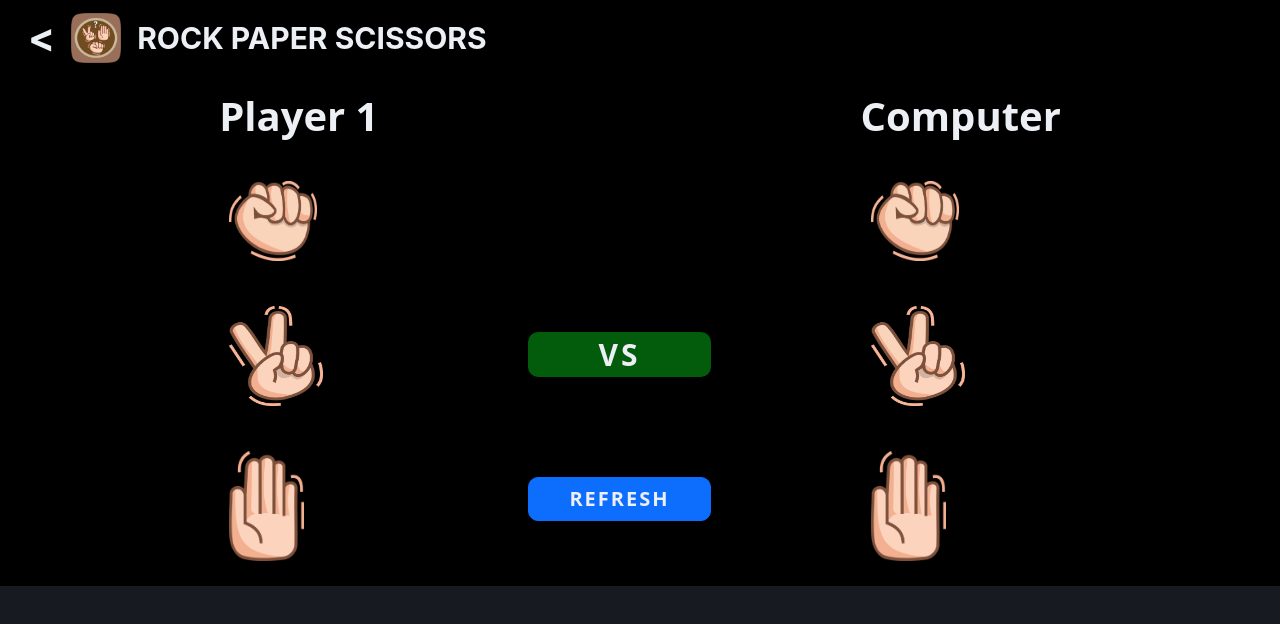
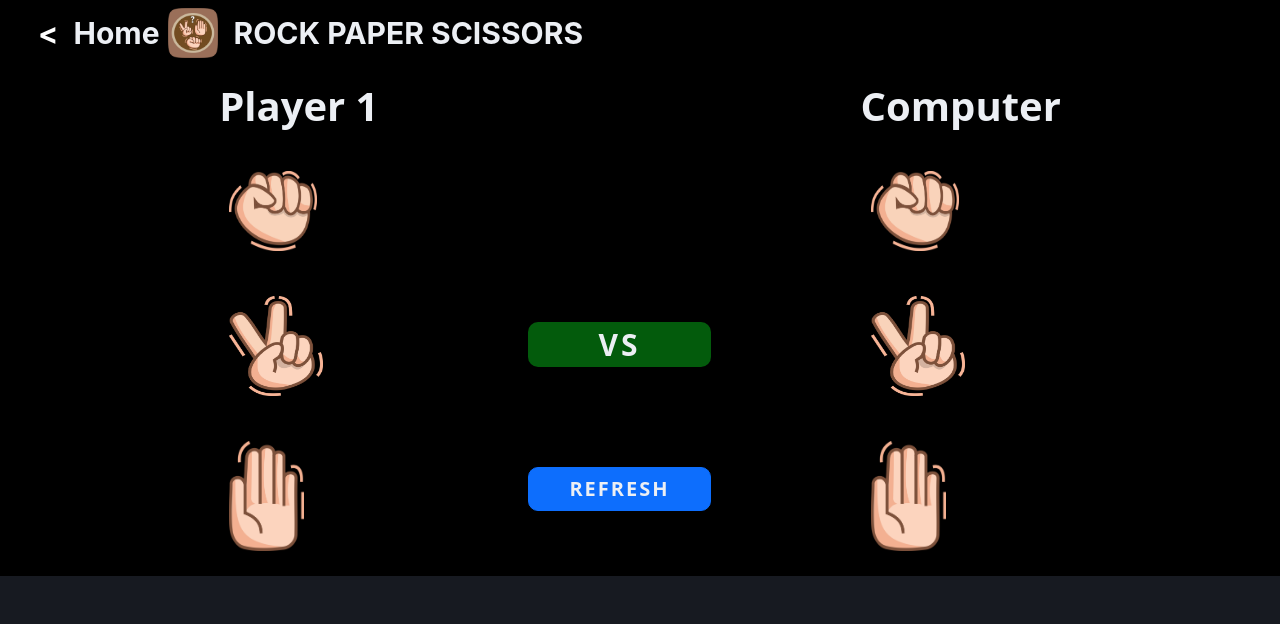
Before and after one commit to milkywoosh/challange-cp9, a React (Create React App) app: page /gamesuit in a window 1280 px wide. Shown: the top 624 px of the page. Built offline with nearby package versions, Linux system fonts and the light colour scheme.

Commit message:
modifikasi nama folder

```diff
--- a/src/Components/MyNavbar.js
+++ b/src/Components/MyNavbar.js
@@ -2,7 +2,7 @@ import React from "react";
 import { Stack, Form } from "react-bootstrap";
 import "../Styles/page.style.css";
 import { AiOutlineMenu } from "react-icons/ai";
-import { Link, useLocation } from "react-router-dom";
+import { Link, useLocation, NavLink } from "react-router-dom";
 
 const MyNavbar = () => {
   const location = useLocation();
@@ -24,7 +24,7 @@ const MyNavbar = () => {
               }}
             ></AiOutlineMenu>
             <div>
-              <Link to="/games" className="menu-link">
+              <Link to="/" className="menu-link">
                 Games
               </Link>
             </div>
--- a/src/Pages/GameSuit.js
+++ b/src/Pages/GameSuit.js
@@ -163,9 +163,9 @@ const GameSuit = (props) => {
         <>
             <div className="bg-black">
                 <div className="d-flex flex-row less_than ">
-                    <div className=" p-2 justify-content-start mark-less ">  &lt;  </div>
+                    <div > <a className=" p-2 justify-content-start mark-less " href="/"> &lt; </a> Home </div>
                     <div className=" p-2 justify-content-start "> <img className="size-logo-game" src={logoGame} alt={"logoGame"} /> </div>
-                    <div className=" p-2 sub_title justify-content-start"> ROCK PAPER SCISSORS </div>
+                    <div className=" p-2  justify-content-start"> ROCK PAPER SCISSORS </div>
                 </div>
                 <div className="d-flex flex-row justify-content-center">
 
--- a/src/Pages/Landing/Landing.js
+++ b/src/Pages/Landing/Landing.js
@@ -50,7 +50,7 @@ function Landing() {
                             </Nav>
                         </Offcanvas.Body>
                     </Navbar.Offcanvas>
-                    <Nav.Link style={{ color: "white" }} href="/">Games</Nav.Link>
+                    <Nav.Link style={{ color: "white" }} href="/gamesuit">Games</Nav.Link>
                     <Nav.Link style={{ color: "white" }} href='/'>Featured Games</Nav.Link>
                     <Form className="d-flex me-auto">
                         <FormControl
--- a/src/Styles/game.index.style.css
+++ b/src/Styles/game.index.style.css
@@ -117,7 +117,7 @@ margin-top: 10px;
 
 
 .less_than {
-margin-left: 20px;
+  margin-left: 30px;
   font-family: SF Pro Display;
   width: 600px; /* the bigger the font, the wider it needs */
   /* height: 50px; */
@@ -133,7 +133,7 @@ align-items: center;
 }
 
 .mark-less {
-font-size: 40px;
+font-size: 30px;
 }
 
 .size-logo-game {
```
Lines whose indentation alone changed are shown as unchanged.
